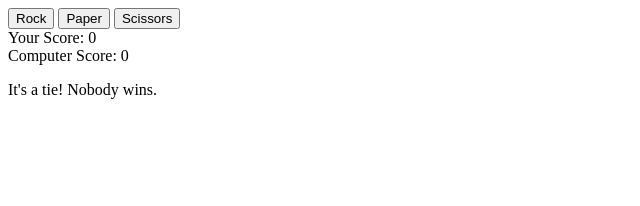
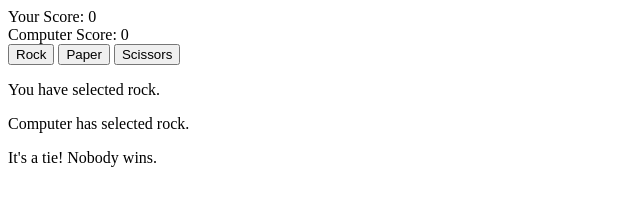
Before and after one commit to sleep2night/rock-paper-scissors, a plain HTML site: page index.html in a window 1280 px wide. Both pictures are taken after a click on the button "Rock". Shown: the whole page, without its empty margins (0-640 px from the left). Drawn offline with Linux system fonts and the light colour scheme.

Commit message:
Made a functioning rps game with a ui

```diff
--- a/index.html
+++ b/index.html
@@ -7,16 +7,21 @@
     <title>Rock Paper Scissors</title>
 </head>
 <body>
-    <button id="rock">Rock</button>
-    <button id="paper">Paper</button>
-    <button id="scissors">Scissors</button>
 
     <div id="scores">
         <div id="humanScore">Your Score: 0</div>
         <div id="computerScore">Computer Score: 0</div>
     </div>
 
+    <div class="btns">
+        <button id="rock">Rock</button>
+        <button id="paper">Paper</button>
+        <button id="scissors">Scissors</button>
+    </div>
+
     <div id="result">
+        <p id="playerOption"></p>
+        <p id="computerOption"></p>
         <p id="resultText">What will you choose?</p>
     </div>
 </body>
--- a/script.js
+++ b/script.js
@@ -1,5 +1,11 @@
 let humanScore = 0;
 let computerScore = 0;
+
+const rockButton = document.querySelector("#rock");
+const scissorsButton = document.querySelector("#scissors");
+const paperButton = document.querySelector("#paper");
+
+const resultContainer = document.querySelector("#result");
 
 function getComputerChoice(){
     const choices = ["rock","paper","scissors"];
@@ -56,28 +62,32 @@ function updateScores(){
     document.getElementById("computerScore").textContent = `Computer Score: ${computerScore}`;
 }
 
-const rockButton = document.querySelector("#rock");
-const scissorsButton = document.querySelector("#scissors");
-const paperButton = document.querySelector("#paper");
+function playerOption(message){
+    document.getElementById("playerOption").textContent = message;
+}
+
+function computerOption(message){
+    document.getElementById("computerOption").textContent = message;
+}
 
 rockButton.addEventListener("click", ()=>{
-    console.log("You have selected rock.");
+    playerOption("You have selected rock.");
     let computerSelection = getComputerChoice();
-    console.log(`Computer has selected ${computerSelection}.`);
+    computerOption(`Computer has selected ${computerSelection}.`);
     playRound("rock", computerSelection);
 });
 
 scissorsButton.addEventListener("click", ()=>{
-    console.log("You have selected scissors.");
+    playerOption("You have selected scissors.");
     let computerSelection = getComputerChoice();
-    console.log(`Computer has selected ${computerSelection}.`);
+    computerOption(`Computer has selected ${computerSelection}.`);
     playRound("scissors", computerSelection);
 });
 
 paperButton.addEventListener("click", ()=>{
-    console.log("You have selected paper.");
+    playerOption("You have selected paper.");
     let computerSelection = getComputerChoice();
-    console.log(`Computer has selected ${computerSelection}.`);
+    computerOption(`Computer has selected ${computerSelection}.`);
     playRound("paper", computerSelection);
 });
 
```
